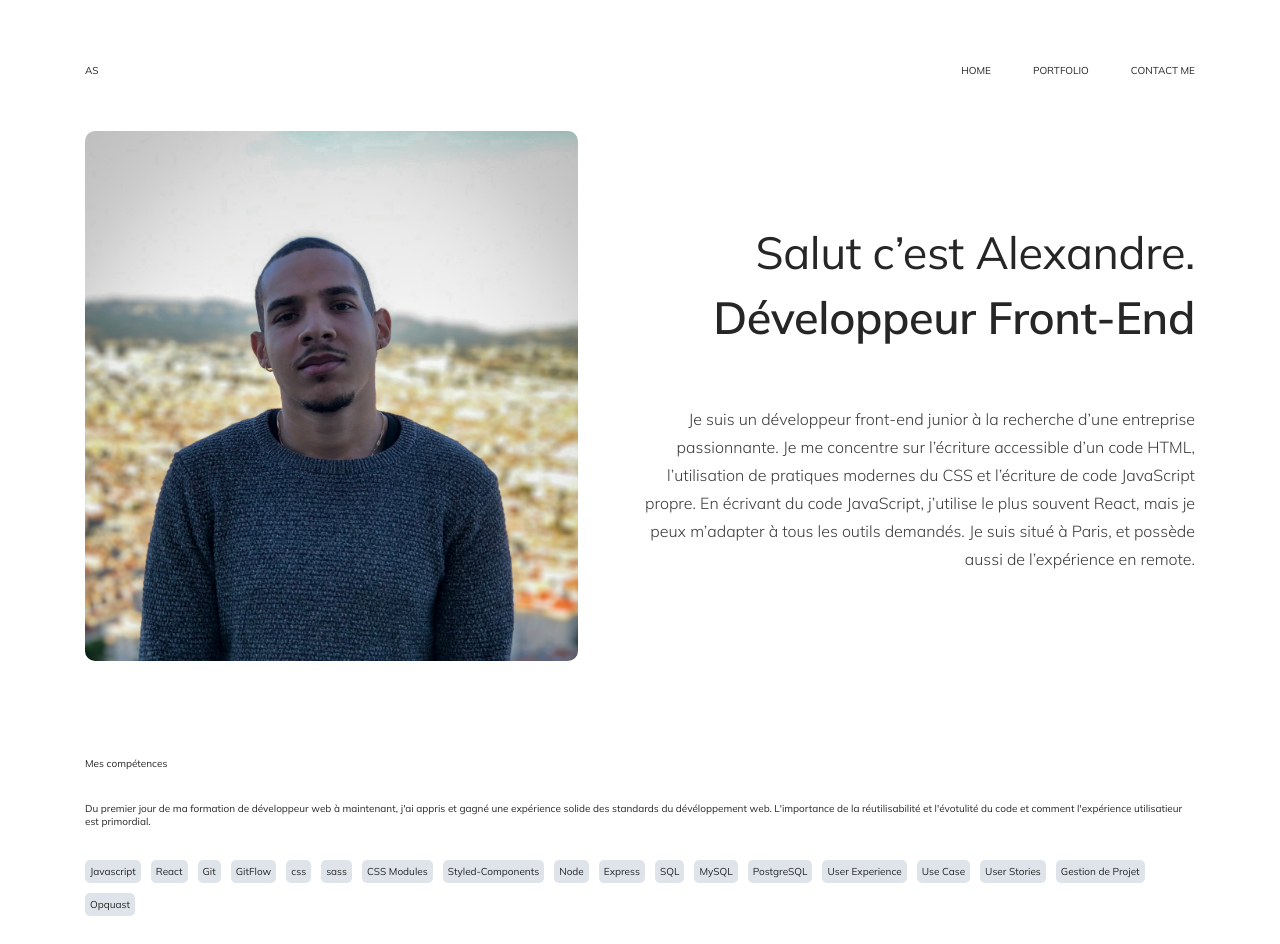
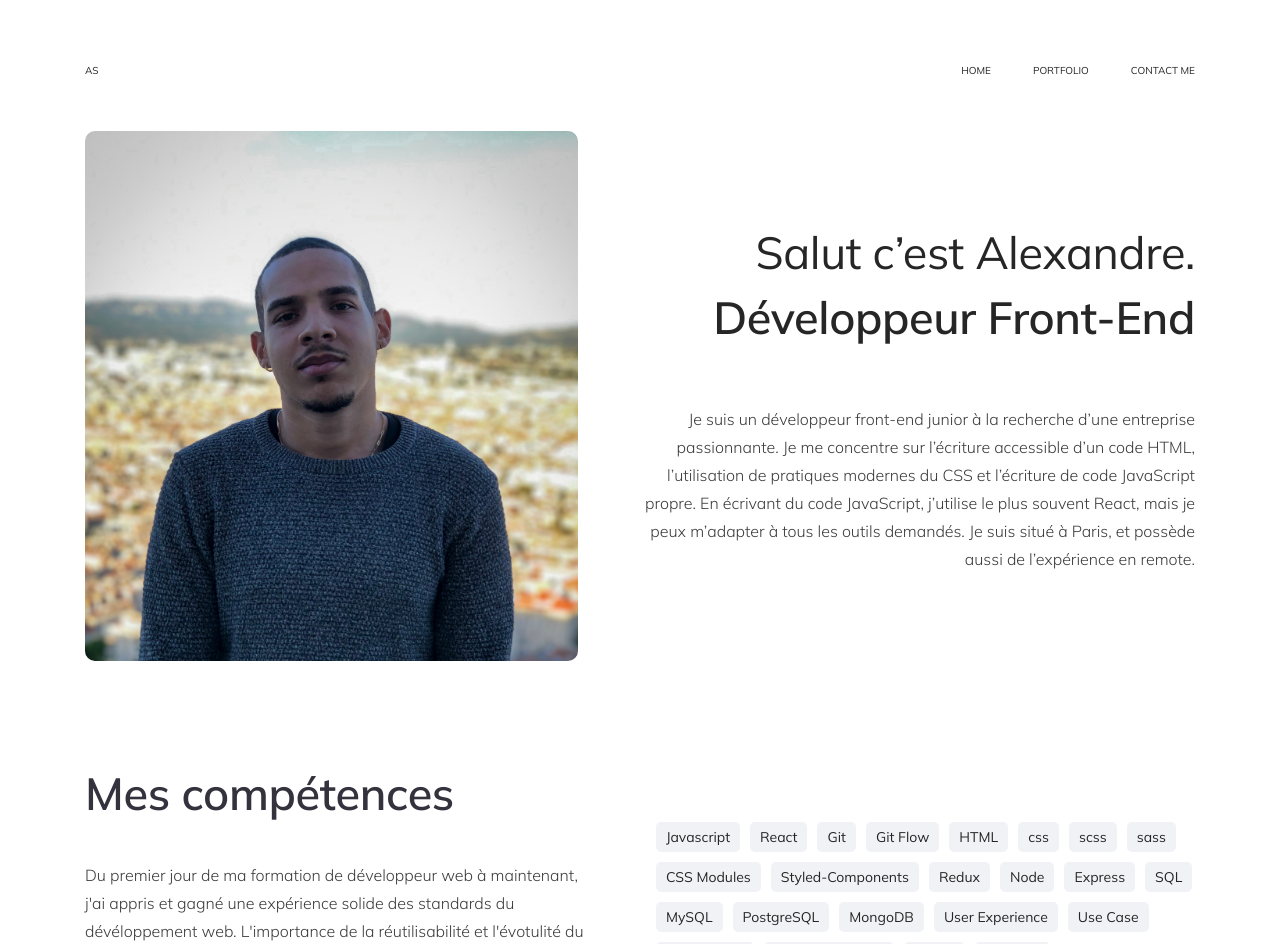
Before and after one commit to Alexandre-st/Portfolio, a React (Vite) app: page / in a window 1280 px wide. Shown: the top 944 px of the page. Built offline with nearby package versions, Linux system fonts and the light colour scheme.

Commit message:
Skills part done

```diff
--- a/src/pages/Homepage.jsx
+++ b/src/pages/Homepage.jsx
@@ -25,8 +25,8 @@ const Homepage = () => {
       </section>
       <section className="skills">
         <div className="skills-text">
-          <h2 className="skills-text-title">Mes compétences</h2>
-          <p className="skills-text-text">
+          <h2 className="skills-text-title big-title">Mes compétences</h2>
+          <p className="skills-text-text text">
             Du premier jour de ma formation de développeur web à maintenant,
             j'ai appris et gagné une expérience solide des standards du
             dévéloppement web. L'importance de la réutilisabilité et l'évotulité
@@ -38,20 +38,26 @@ const Homepage = () => {
             <li className="skills-content-list-li">Javascript</li>
             <li className="skills-content-list-li">React</li>
             <li className="skills-content-list-li">Git</li>
-            <li className="skills-content-list-li">GitFlow</li>
+            <li className="skills-content-list-li">Git Flow</li>
+            <li className="skills-content-list-li">HTML</li>
             <li className="skills-content-list-li">css</li>
+            <li className="skills-content-list-li">scss</li>
             <li className="skills-content-list-li">sass</li>
             <li className="skills-content-list-li">CSS Modules</li>
             <li className="skills-content-list-li">Styled-Components</li>
+            <li className="skills-content-list-li">Redux</li>
             <li className="skills-content-list-li">Node</li>
             <li className="skills-content-list-li">Express</li>
             <li className="skills-content-list-li">SQL</li>
             <li className="skills-content-list-li">MySQL</li>
             <li className="skills-content-list-li">PostgreSQL</li>
+            <li className="skills-content-list-li">MongoDB</li>
             <li className="skills-content-list-li">User Experience</li>
             <li className="skills-content-list-li">Use Case</li>
             <li className="skills-content-list-li">User Stories</li>
             <li className="skills-content-list-li">Gestion de Projet</li>
+            <li className="skills-content-list-li">Figma</li>
+
             <li className="skills-content-list-li">Opquast</li>
           </ul>
         </div>
--- a/src/styles/base/_base.scss
+++ b/src/styles/base/_base.scss
@@ -18,9 +18,7 @@
 
 .big-title {
   font-weight: 700;
-  font-size: 4rem;
-  line-height: 4.2rem;
-  letter-spacing: -0.357143px;
+  @include big-title;
   color: #33323d;
 }
 
--- a/src/styles/base/_mixins.scss
+++ b/src/styles/base/_mixins.scss
@@ -14,6 +14,22 @@
     @media (min-width: 1200px) {
       @content;
     }
+  }
+}
+
+@mixin big-title {
+  font-size: 2.5rem;
+  line-height: 3.5rem;
+  letter-spacing: -0.357143px;
+
+  @include mq(laptop) {
+    line-height: 5.5rem;
+    font-size: 3.5rem;
+  }
+
+  @include mq(desktop) {
+    line-height: 6.5rem;
+    font-size: 4.5rem;
   }
 }
 
--- a/src/styles/pages/_homepage.scss
+++ b/src/styles/pages/_homepage.scss
@@ -15,7 +15,7 @@
   }
 
   &-text {
-    margin-top: 2.4rem;
+    margin-top: 6rem;
 
     @include mq(tablet) {
       margin-top: 0;
@@ -23,23 +23,17 @@
     }
 
     &-title {
-      margin-bottom: 2.5rem;
-      font-size: 2.5rem;
-      line-height: 3.5rem;
-      letter-spacing: -0.357143px;
+      @include big-title;
+      margin-bottom: 3.2rem;
       display: flex;
       flex-direction: column;
 
       @include mq(laptop) {
         margin-bottom: 3.5rem;
-        line-height: 5.5rem;
-        font-size: 3.5rem;
       }
 
       @include mq(desktop) {
         margin-bottom: 5.5rem;
-        line-height: 6.5rem;
-        font-size: 4.5rem;
       }
 
       &-span {
@@ -53,26 +47,51 @@
   }
 }
 
+// Skills Part
 .skills {
-  margin-top: 9.6rem;
+  margin-top: 8rem;
+
+  @include mq(tablet) {
+    display: flex;
+    align-items: center;
+    gap: 7rem;
+  }
+
+  @include mq(laptop) {
+    margin-top: 10rem;
+  }
 
   &-text {
+    @include mq(tablet) {
+      max-width: 39rem;
+    }
+
+    @include mq(laptop) {
+      max-width: 55.2rem;
+    }
+
     &-title {
-      margin-bottom: 3.2rem;
+      margin-bottom: 3.5rem;
     }
   }
 
   &-content {
     margin-top: 3.2rem;
 
+    @include mq(laptop) {
+      margin-top: 6rem;
+    }
+
     &-list {
       display: flex;
       flex-wrap: wrap;
       gap: 1rem;
+      font-size: 1.4rem;
+      line-height: 2rem;
 
       &-li {
-        background-color: #dfe4ea;
-        padding: 0.5rem;
+        background-color: #f1f2f6;
+        padding: 0.5rem 1rem;
         border-radius: 5px;
 
         &:hover {
```
